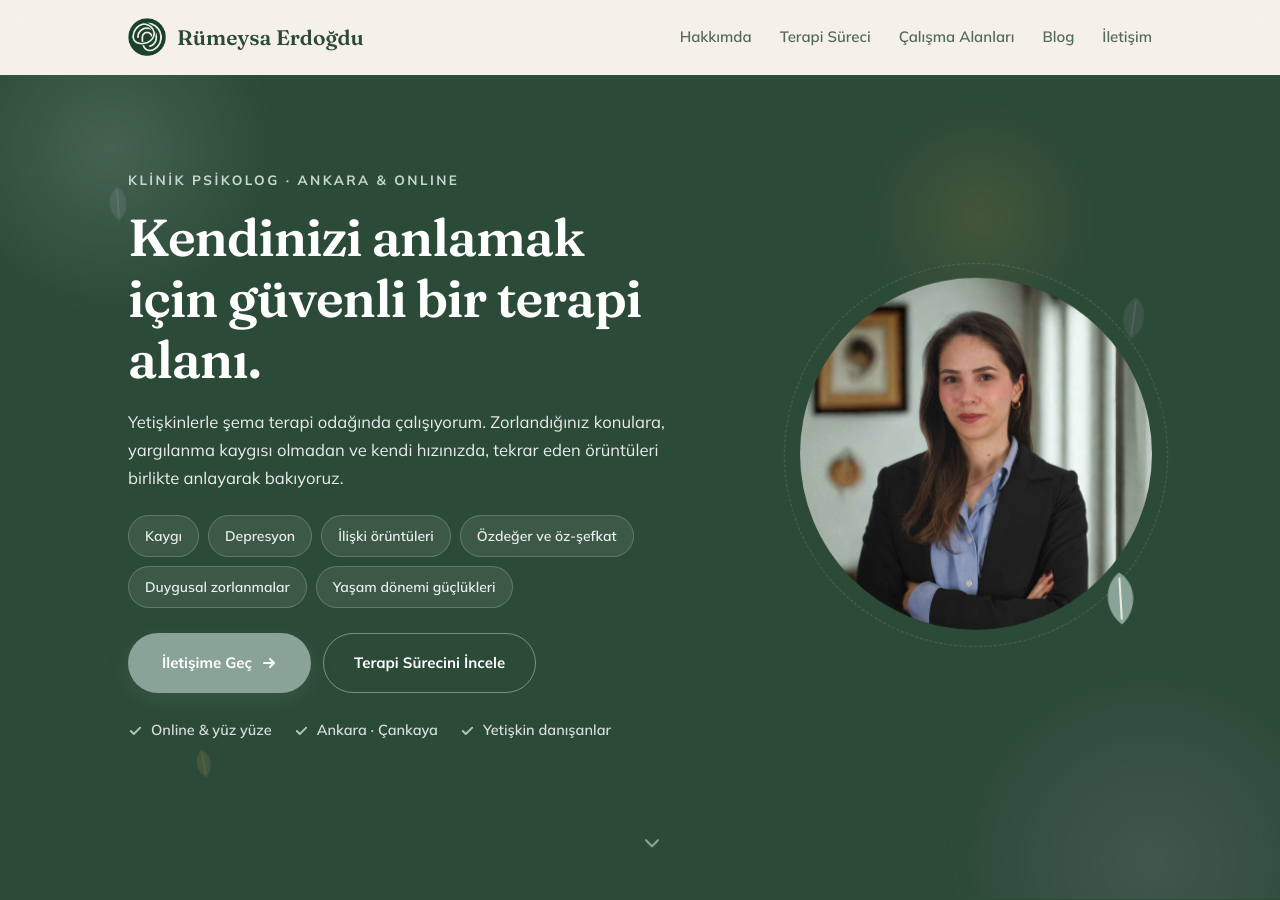
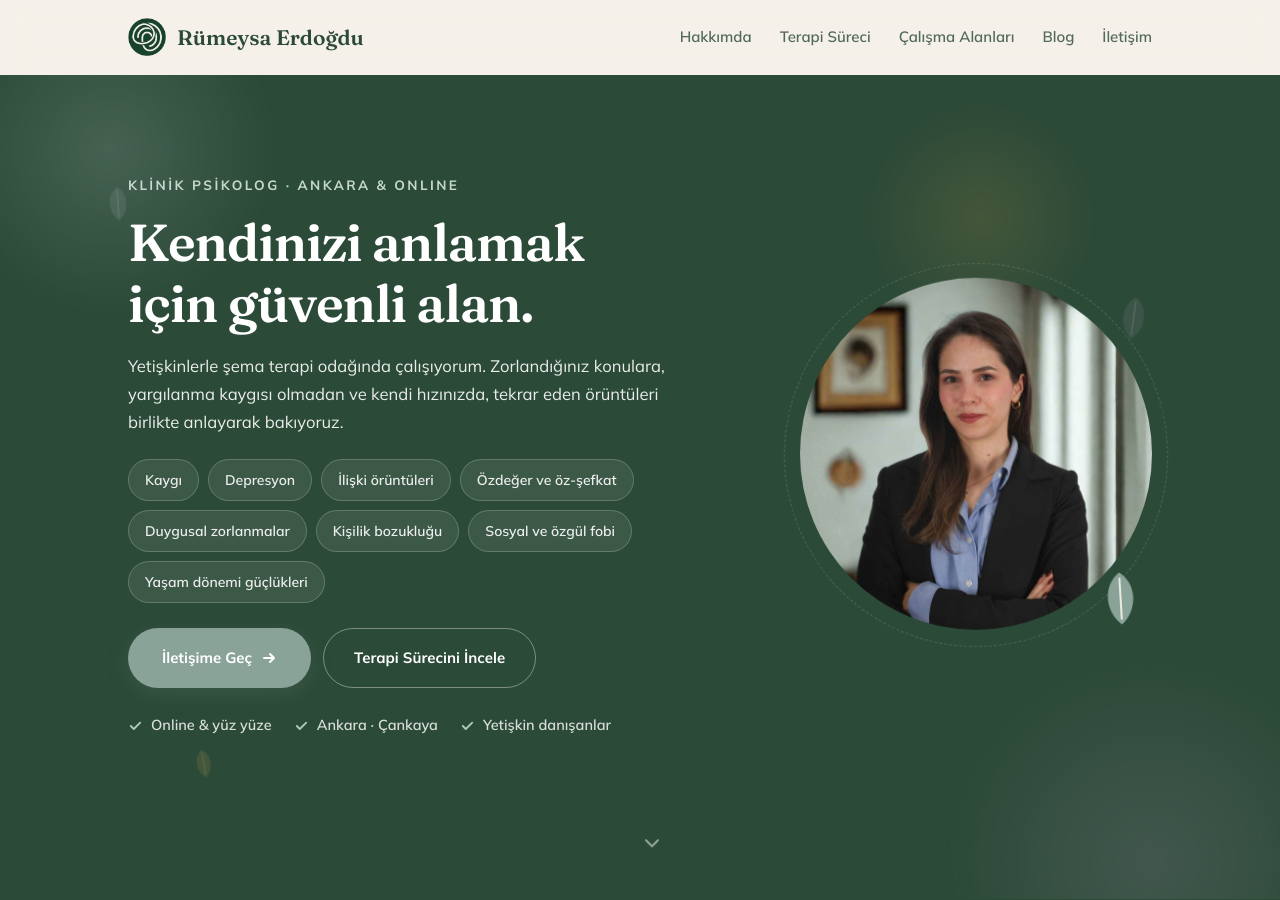
Before and after one commit to ardasaglamer9/rumeysaerdogdu.com, a Jekyll site: the page built from index.html, in a window 1280 px wide and 900 px high. Built offline with Jekyll 4.4.1, drawn with Linux system fonts in a browser that asks for light colours; some of the changed text lies outside the part shown.

Commit message:
Başlığı sadeleştir, iki çalışma alanı ekle
- Başlık: 'Kendinizi anlamak için güvenli alan.' (Rümeysa'nın tercihi)
- Kişilik bozukluğu ve Sosyal ve özgül fobi eklendi; hem hero
  etiketlerine hem Çalışma Alanları bölümüne (etiketler oraya
  bağlandığı için ikisi tutarlı olmalı)
- Etiket sayısı 6'dan 8'e çıkınca mobilde ikincil CTA katlanın
  altında kalıyordu; boşluklar kısılarak geri kazanıldı

Co-Authored-By: Claude Opus 5 <noreply@anthropic.com>

```diff
--- a/assets/css/style.css
+++ b/assets/css/style.css
@@ -589,9 +589,9 @@ body.nav-open{overflow:hidden;}
   .hero .eyebrow{font-size:11.5px;letter-spacing:1.5px;margin-bottom:8px;}
   .hero h1{font-size:clamp(25px,6.9vw,30px);margin-bottom:10px;}
   .hero .hero-desc{font-size:14.5px;line-height:1.55;margin-bottom:12px;}
-  .hero-tags{gap:7px;margin-bottom:14px;}
-  .hero-tags a{padding:7px 13px;font-size:13px;}
-  .hero-cta{gap:10px;margin-bottom:18px;}
+  .hero-tags{gap:6px;margin-bottom:12px;}
+  .hero-tags a{padding:6px 12px;font-size:12.5px;}
+  .hero-cta{gap:9px;margin-bottom:16px;}
   .hero-cta .btn,.btn-ghost{padding:14px 26px;font-size:14.5px;}
   .hero-trust{gap:7px 16px;}
   .hero-trust li{font-size:13.5px;}
--- a/index.html
+++ b/index.html
@@ -30,7 +30,7 @@ permalink: /
 
     <div class="hero-content">
       <p class="eyebrow">KLİNİK PSİKOLOG · ANKARA &amp; ONLINE</p>
-      <h1>Kendinizi anlamak için güvenli bir terapi alanı.</h1>
+      <h1>Kendinizi anlamak için güvenli alan.</h1>
       <p class="hero-desc">Yetişkinlerle şema terapi odağında çalışıyorum. Zorlandığınız konulara, yargılanma kaygısı olmadan ve kendi hızınızda, tekrar eden örüntüleri birlikte anlayarak bakıyoruz.</p>
 
       <div class="hero-tags">
@@ -39,6 +39,8 @@ permalink: /
         <a href="#alanlar">İlişki örüntüleri</a>
         <a href="#alanlar">Özdeğer ve öz-şefkat</a>
         <a href="#alanlar">Duygusal zorlanmalar</a>
+        <a href="#alanlar">Kişilik bozukluğu</a>
+        <a href="#alanlar">Sosyal ve özgül fobi</a>
         <a href="#alanlar">Yaşam dönemi güçlükleri</a>
       </div>
 
@@ -89,7 +91,9 @@ permalink: /
       <div class="card c3 reveal"><span class="idx">03</span><span class="t">Özdeğer ve öz-şefkat</span></div>
       <div class="card c4 reveal"><span class="idx">04</span><span class="t">İlişkilerde tekrarlayan örüntüler</span></div>
       <div class="card c5 reveal"><span class="idx">05</span><span class="t">Duygusal zorlanmalar</span></div>
-      <div class="card c6 reveal"><span class="idx">06</span><span class="t">Yaşam dönemi güçlükleri</span></div>
+      <div class="card c6 reveal"><span class="idx">06</span><span class="t">Kişilik bozukluğu</span></div>
+      <div class="card c1 reveal"><span class="idx">07</span><span class="t">Sosyal ve özgül fobi</span></div>
+      <div class="card c2 reveal"><span class="idx">08</span><span class="t">Yaşam dönemi güçlükleri</span></div>
     </div>
   </div>
 </section>
```
